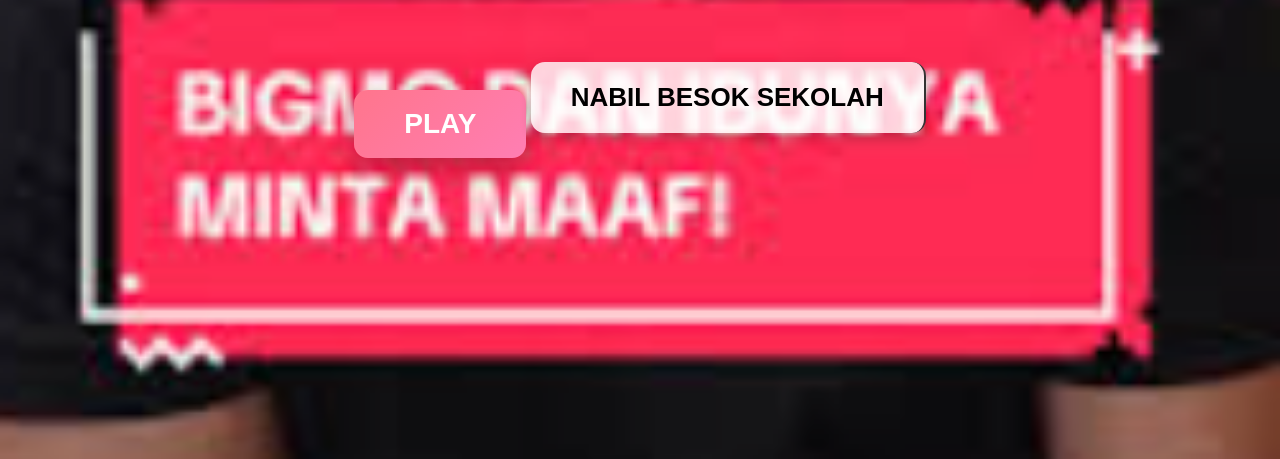
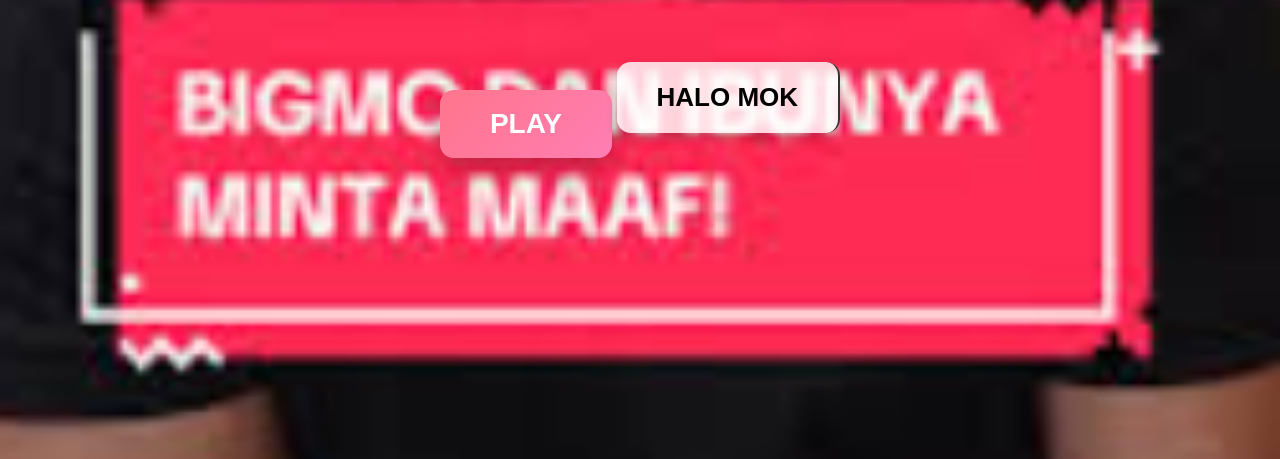
Before and after one commit to Reyyy2727/hadiah, a plain HTML site: page index.html in a window 1280 px wide. Both pictures are taken after a click on the button "PLAY". Shown: the part 341-800 px from the top of the page. Drawn offline with Linux system fonts and the light colour scheme.

Commit message:
Update index.html

```diff
--- a/index.html
+++ b/index.html
@@ -97,7 +97,7 @@
   <div class="container">
     <h1>PENCET PLAY NABIL </h1>
     <button id="playBtn">PLAY</button>
-    <div class="text-box" id="message">NABIL BESOK SEKOLAH</div>
+    <div class="text-box" id="message">HALO MOK</div>
   </div>
 
 <script>
```
